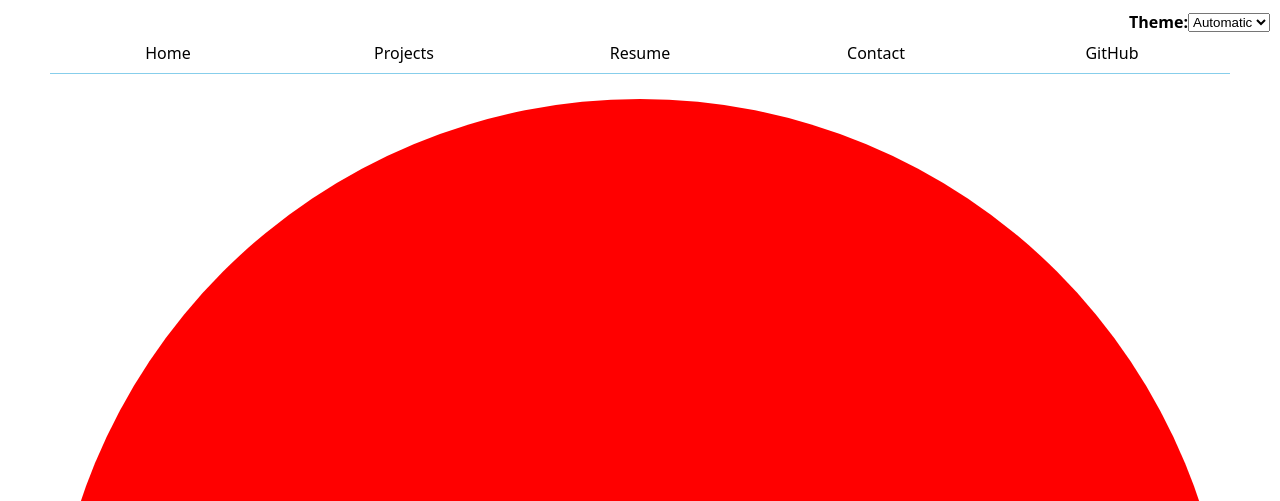
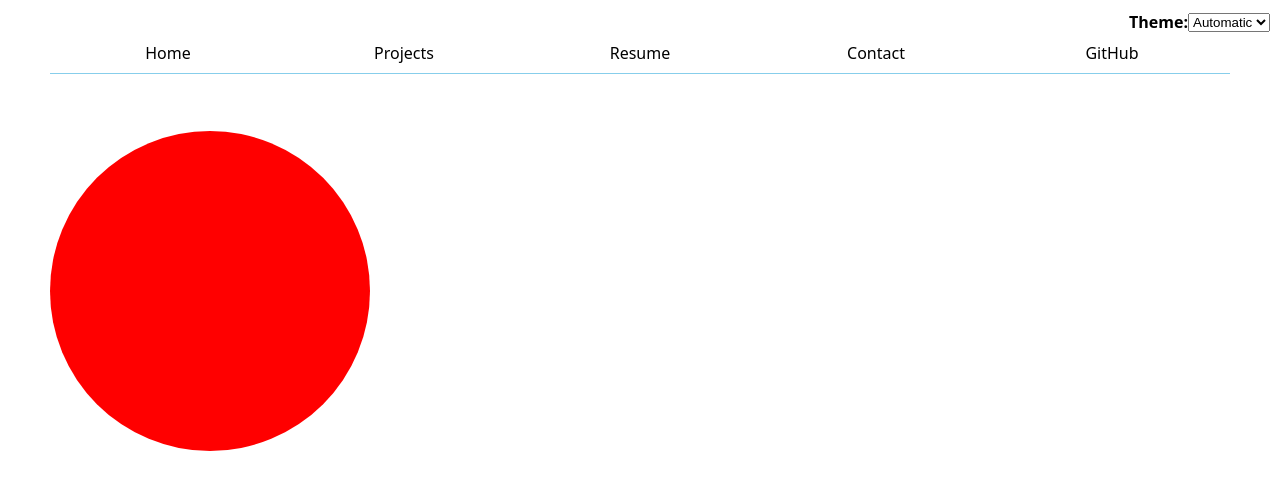
Before and after one commit to khraghuvanshi/portfolio_106, a plain HTML site: page projects/index.html in a window 1280 px wide. Shown: the top 501 px of the page. Drawn offline with Linux system fonts and the light colour scheme.

Commit message:
Update style.css

```diff
--- a/style.css
+++ b/style.css
@@ -234,3 +234,10 @@ time {
   color: #5386c6; /* Black text */
   margin: 0;
 }
+
+#projects-plot {
+  max-width: 20em;
+  margin-block: 2em;
+
+  overflow: visible;
+}
```
